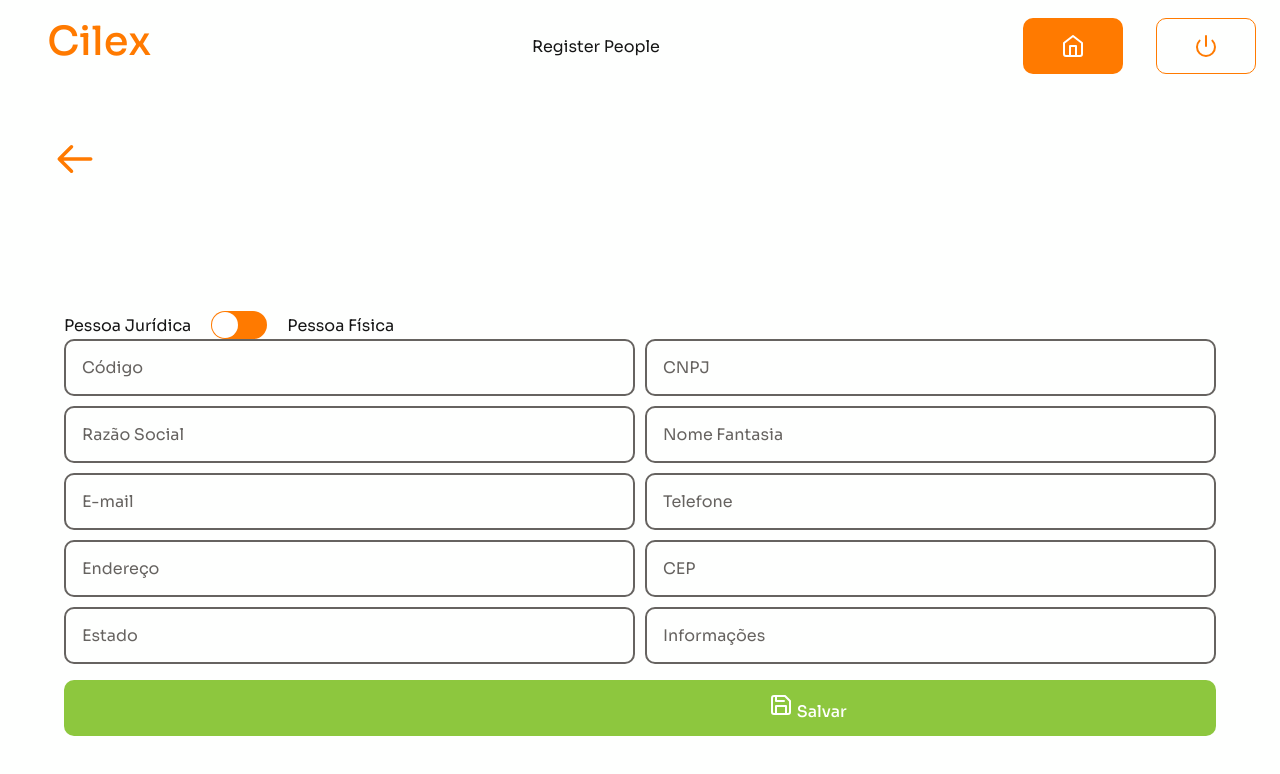
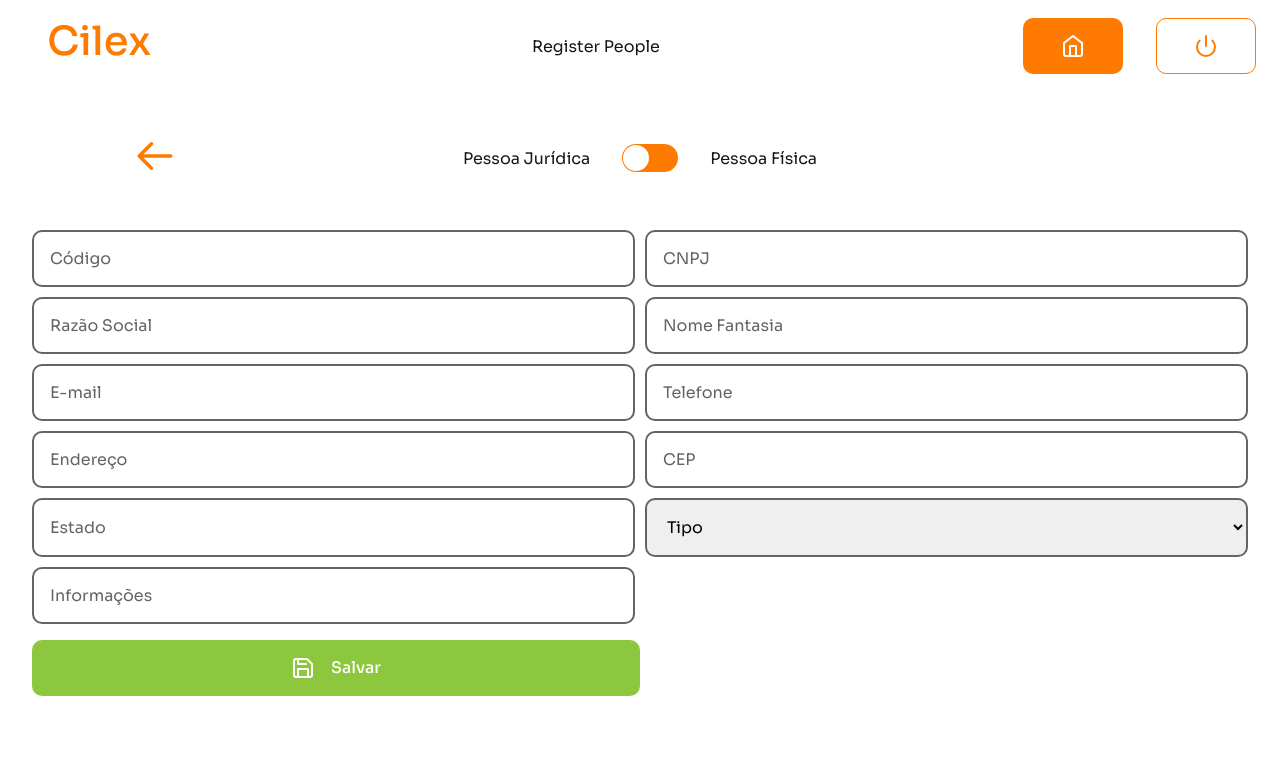
Before and after one commit to dufellipeR/frontend-cilex, a React (Create React App) app: page /people/register in a window 1280 px wide. Shown: the top 774 px of the page. Built offline with nearby package versions, Linux system fonts and the light colour scheme; what miragejs would draw is missing.

Commit message:
update form register people

```diff
--- a/src/pages/People/index.tsx
+++ b/src/pages/People/index.tsx
@@ -2,7 +2,7 @@ import React, { useCallback, useEffect, useState } from 'react';
 
 import { Link, useHistory } from 'react-router-dom';
 
-import { FiEye, FiHome, FiPower } from 'react-icons/fi';
+import { FiEye, FiHome, FiPower, FiShare2 } from 'react-icons/fi';
 import { useAuth } from '../../hooks/auth';
 
 import Button from '../../components/Button';
@@ -32,7 +32,6 @@ const People: React.FC = () => {
   useEffect(() => {
     api.get('/peoples').then(response => {
       setPeople(response.data.people);
-      console.log('Fez o get: ', response.data);
     });
 
     // api.get<IPerson[]>('/person').then(response => {
@@ -77,7 +76,10 @@ const People: React.FC = () => {
                       <td>{row.cnpj || row.cpf}</td>
                       <td>{row.razao_social || row.nome}</td>
 
-                      <td>
+                      <td id="td-options">
+                        <button type="button" id="share">
+                          <FiShare2 size={24} color="#ff7a00" />
+                        </button>
                         <Link
                           style={{ textDecoration: 'none' }}
                           to={`/people/${row.id}`}
--- a/src/pages/People/styles.ts
+++ b/src/pages/People/styles.ts
@@ -75,4 +75,15 @@ export const Main = styled.main`
     flex-direction: column;
     gap: 1rem;
   }
+
+  td#td-options {
+    display: flex;
+    margin-left: 1rem;
+    gap: 1rem;
+
+    #share {
+      background-color: transparent;
+      border: none;
+    }
+  }
 `;
--- a/src/pages/RegisterPeople/index.tsx
+++ b/src/pages/RegisterPeople/index.tsx
@@ -12,43 +12,68 @@ import { useAuth } from '../../hooks/auth';
 
 import Button from '../../components/Button';
 
-import { Container, Header, FormCustom, Greetings, Main } from './styles';
+import {
+  Container,
+  Header,
+  FormCustom,
+  Greetings,
+  Main,
+  Select,
+} from './styles';
 import Input from '../../components/Input';
 import api from '../../services/api';
 
 interface IRegisterForm {
   cod: number | string;
-  cnpj: string;
-  razao_social: string;
-  nome_fantasia: string;
   email: string;
   tel: string;
   endereco: string;
   cep: string;
   estado: string;
   info: string;
+  type: string;
 
-  cpf: string;
-  nome: string;
+  cnpj?: string;
+  razao_social?: string;
+  nome_fantasia?: string;
+
+  cpf?: string;
+  nome?: string;
 }
 
+const optionsSelect = [
+  { value: '', label: 'Tipo' },
+  { value: 'fornecedor', label: 'Fornecedor' },
+  { value: 'cliente', label: 'Cliente' },
+  { value: 'colaborador', label: 'Colaborador' },
+];
+
+const RegisterPeople: React.FC = () => {
+  const [checked, setChecked] = useState(false);
+
   const formSchemaLogin = Yup.object().shape({
-  cod: Yup.number().required('Código Obrigatório'),
-  cnpj: Yup.string().required('CNPJ obrigatório'),
-  razao_social: Yup.string().required('Razão Social obrigatória'),
-  nome_fantasia: Yup.string().required('Nome Fantasia obrigatório'),
+    cod: Yup.number().required('Código obrigatório'),
     email: Yup.string().required('E-mail obrigatório'),
     tel: Yup.string(),
     endereco: Yup.string(),
     cep: Yup.string(),
     uf: Yup.string(),
     info: Yup.string(),
-  cpf: Yup.string(),
-  nome: Yup.string(),
+    type: Yup.string(),
+
+    // Jurídica
+    cnpj: checked ? Yup.string() : Yup.string().required('CNPJ obrigatório'),
+    razao_social: checked
+      ? Yup.string()
+      : Yup.string().required('Razão Social obrigatório'),
+    nome_fantasia: checked
+      ? Yup.string()
+      : Yup.string().required('Nome Fantasia obrigatório'),
+
+    // Fisica
+    cpf: checked ? Yup.string() : Yup.string().required('CPF obrigatório'),
+    nome: checked ? Yup.string() : Yup.string().required('Nome obrigatório'),
   });
-
-const RegisterPeople: React.FC = () => {
-  const [checked, setChecked] = useState(false);
 
   const history = useHistory();
   const { user } = useAuth();
@@ -71,43 +96,28 @@ const RegisterPeople: React.FC = () => {
         api
           .post('/peoples', {
             cod: data.cod,
-            cnpj: data.cnpj,
-            razao_social: data.razao_social,
-            nome_fantasia: data.nome_fantasia,
             email: data.email,
             tel: data.tel,
             endereco: data.endereco,
             cep: data.cep,
             estado: data.estado,
             info: data.info,
+            type: data.type,
+
+            cnpj: data.cnpj,
+            razao_social: data.razao_social,
+            nome_fantasia: data.nome_fantasia,
+
+            cpf: data.cpf,
+            nome: data.nome,
           })
-          .then(response => {
-            console.log('Cadastrou: ', data);
-            console.log('Response', response);
+          .then(() => {
             toast.success('Registrado com sucesso');
-            history.push('/company');
+            history.push('/people');
           });
-
-        // api.post('/peoples', {
-        //   cod: '2',
-        //   cnpj: 'Nova Pessoa',
-        //   razao_social: 'Nova Pessoa',
-        //   nome_fantasia: 'Nova Pessoa',
-        //   email: 'Nova Pessoa',
-        //   tel: 'Nova Pessoa',
-        //   endereco: 'Nova Pessoa',
-        //   cep: 'Nova Pessoa',
-        //   estado: 'Nova Pessoa',
-        //   info: 'Nova Pessoa',
-        // });
-
-        // api.post('/company', data).then(response => {
-        //   toast.success('Registrado com sucesso');
-        //   history.push('/company');
-        // });
       } catch (err) {
         toast.error(
-          'Erro no registro da empresa! Ocorreu um erro ao fazer login, cheque as credenciais',
+          'Erro no registro da empresa! Ocorreu um erro ao cadastrar, cheque as informações',
         );
       }
     },
@@ -131,15 +141,20 @@ const RegisterPeople: React.FC = () => {
             </Button>
           </div>
         </Header>
+        <Main>
+          <div id="align-switch">
             <button
               type="button"
-          style={{ backgroundColor: 'transparent', border: 0, maxWidth: 150 }}
+              style={{
+                backgroundColor: 'transparent',
+                border: 0,
+                maxWidth: 150,
+              }}
               onClick={() => handleBack()}
             >
               <HiOutlineArrowLeft size={42} color="#ff7a00" />
             </button>
-        <Main>
-          <div style={{ display: 'flex', alignItems: 'center', gap: 20 }}>
+            <div id="container-switch">
               <p>Pessoa Jurídica</p>
               <Switch
                 onChange={() => setChecked(!checked)}
@@ -150,6 +165,7 @@ const RegisterPeople: React.FC = () => {
                 offColor="#ff7a00"
               />
               <p>Pessoa Física</p>
+            </div>
           </div>
           <Formik
             initialValues={{
@@ -166,6 +182,7 @@ const RegisterPeople: React.FC = () => {
               estado: '',
               cpf: '',
               nome: '',
+              type: '',
             }}
             validationSchema={formSchemaLogin}
             onSubmit={handleSubmitForm}
@@ -197,7 +214,7 @@ const RegisterPeople: React.FC = () => {
                       />
                       <Input
                         name="nome"
-                        type="number"
+                        type="text"
                         placeholder="Nome"
                         value={values.nome}
                         onChange={handleChange('nome')}
@@ -288,6 +305,15 @@ const RegisterPeople: React.FC = () => {
                     onChange={handleChange('uf')}
                     messageError={errors.uf && touched.uf ? errors.uf : ''}
                   />
+                  <Select
+                    name="type"
+                    value={values.type}
+                    onChange={handleChange('type')}
+                  >
+                    {optionsSelect.map(option => (
+                      <option value={option.value}>{option.label}</option>
+                    ))}
+                  </Select>
                   <Input
                     name="info"
                     type="text"
@@ -299,19 +325,12 @@ const RegisterPeople: React.FC = () => {
                     }
                   />
                 </div>
+                <div id="align-button-save">
                   <Button layoutColor="button-green" type="submit">
-                  <span
-                    style={{
-                      marginLeft: `${30}%`,
-                      alignSelf: 'center',
-                      justifyContent: 'space-evenly',
-                      maxWidth: `${35}%`,
-                      lineHeight: 1.5,
-                    }}
-                  >
-                    <FiSave size={24} /> Salvar
-                  </span>
+                    <FiSave size={24} />
+                    <span>Salvar</span>
                   </Button>
+                </div>
               </FormCustom>
             )}
           </Formik>
--- a/src/pages/RegisterPeople/styles.ts
+++ b/src/pages/RegisterPeople/styles.ts
@@ -62,7 +62,21 @@ export const Greetings = styled.div`
 
 export const Main = styled.main`
   text-align: -webkit-center;
-  margin: 5%;
+  padding: 0 2rem 2rem 2rem;
+
+  #align-switch {
+    display: grid;
+    grid-template-columns: 0.2fr 1fr 0.2fr;
+    align-items: center;
+    margin: 3rem;
+
+    #container-switch {
+      display: flex;
+      align-items: center;
+      justify-content: center;
+      gap: 2rem;
+    }
+  }
 `;
 
 export const FormCustom = styled.form`
@@ -80,4 +94,21 @@ export const FormCustom = styled.form`
       margin-bottom: 1rem;
     }
   }
+
+  #align-button-save {
+    width: 50%;
+    margin-right: auto;
+
+    @media (max-width: 900px) {
+      width: 100%;
+    }
+  }
 `;
+
+export const Select = styled.select`
+  border: 2px solid #666360;
+  border-radius: 10px;
+
+  padding: 1rem;
+  width: 100%;
+`;
--- a/src/styles/global.ts
+++ b/src/styles/global.ts
@@ -29,7 +29,7 @@ export default createGlobalStyle`
     -webkit-font-smoothing: antialiased;
   }
 
-  body, input, button {
+  body, input, button, select {
     font-family: 'Sora', sans-serif;
     font-size: 1rem;
   }
```
Lines whose indentation alone changed are shown as unchanged.
